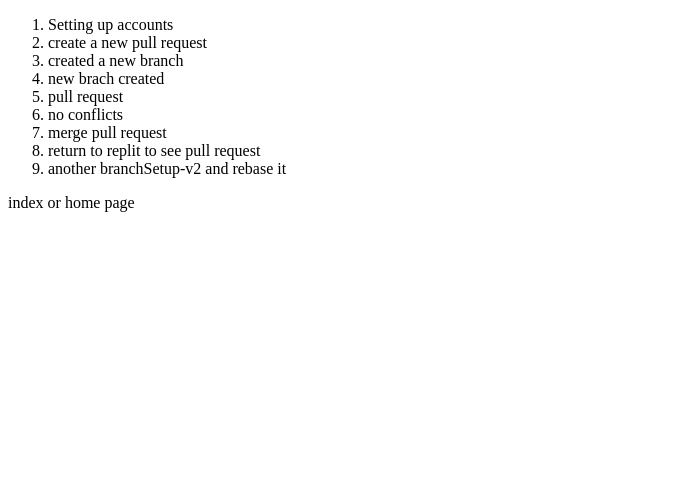
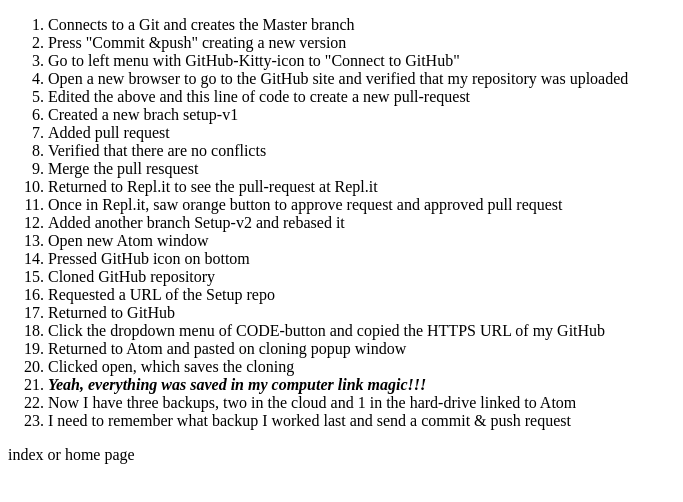
Before and after one commit to Mavi786/CUNY_QCC_NYCEO_MC, a plain HTML site: page index.html in a window 1280 px wide. Shown: the whole page, without its empty margins (0-683 px from the left). Drawn offline with Linux system fonts and the light colour scheme.

Commit message:
All Steps for Atom connected to GitHub and pushing a commit to the master

```diff
--- a/index.html
+++ b/index.html
@@ -8,15 +8,29 @@
   </head>
   <body>
     <ol>
-      <li> Setting up accounts </li>
-      <li> create a new pull request </li>
-      <li> created a new branch </li>
-      <li> new brach created </li>
-      <li> pull request </li>
-      <li> no conflicts </li>
-      <li> merge pull request </li>
-      <li> return to replit to see pull request </li>
-      <li>another branchSetup-v2 and rebase it </li>
+      <li> Connects to a Git and creates the Master branch</li>
+      <li> Press "Commit &push" creating a new version </li>
+      <li> Go to left menu with GitHub-Kitty-icon to "Connect to GitHub" </li>
+      <li> Open a new browser to go to the GitHub site and verified that my repository was uploaded </li>
+      <li> Edited the above and this line of code to create a new pull-request </li>
+      <li> Created a new brach setup-v1 </li>
+      <li> Added pull request </li>
+      <li> Verified that there are no conflicts </li>
+      <li> Merge the pull resquest </li>
+      <li> Returned to Repl.it to see the pull-request at Repl.it </li>
+      <li> Once in Repl.it, saw orange button to approve request and approved pull request </li>
+      <li> Added another branch Setup-v2 and rebased it </li>
+      <li> Open new Atom window </li>
+      <li> Pressed GitHub icon on bottom </li>
+      <li> Cloned GitHub repository </li>
+      <li> Requested a URL of the Setup repo </li>
+      <li> Returned to GitHub </li>
+      <li> Click the dropdown menu of CODE-button and copied the HTTPS URL of my GitHub </li>
+      <li> Returned to Atom and pasted on cloning popup window </li>
+      <li> Clicked open, which saves the cloning </li>
+      <li> <i> <b> Yeah, everything was saved in my computer link magic!!! </b> </i>
+      <li> Now I have three backups, two in the cloud and 1 in the hard-drive linked to Atom </li>
+      <li> I need to remember what backup I worked last and send a commit & push request </li>
     </ol>
     index or home page
     <script src="script.js"></script>
```
